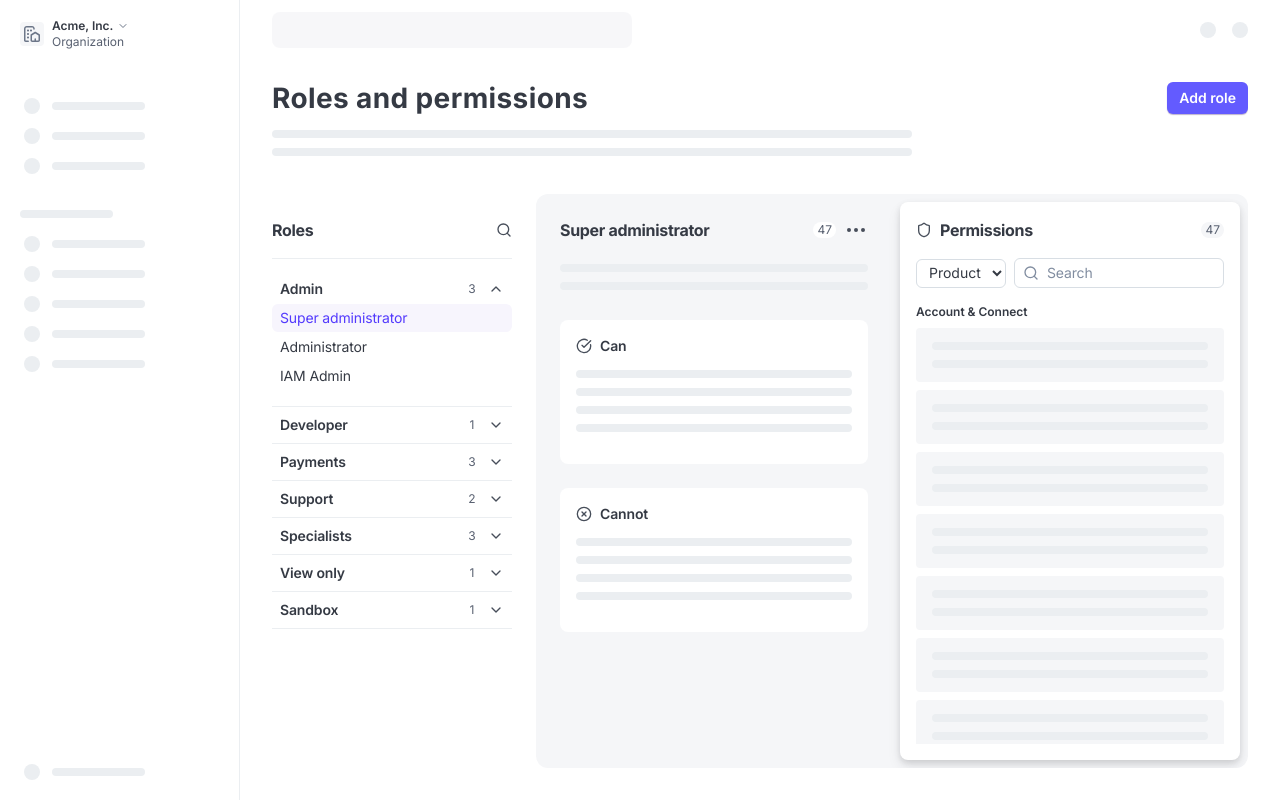
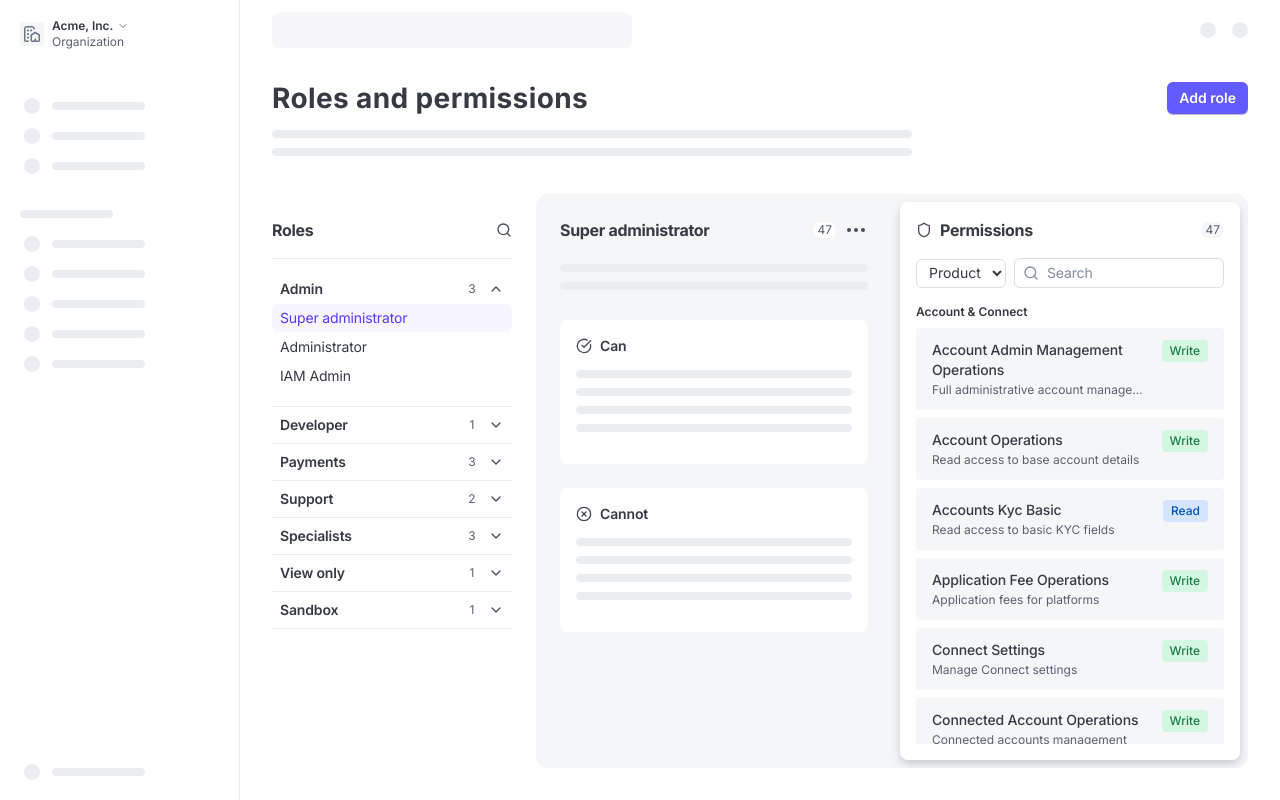
Before and after one commit to khoi-stripe/uvp, a Next.js app: page / in a window 1280 px wide. Built offline with nearby package versions, Linux system fonts and the light colour scheme.

Commit message:
Load actual permission data from spreadsheet
Committed-By-Agent: cursor

```diff
--- a/src/app/page.tsx
+++ b/src/app/page.tsx
@@ -301,7 +301,7 @@ export default function RolesPermissionsPage() {
             </div>
 
             {/* Grouped permissions list */}
-            <div className="flex-1 overflow-y-auto flex flex-col gap-2">
+            <div className="flex-1 overflow-y-auto flex flex-col gap-4">
               {Object.entries(groupedPermissions)
                 .sort(([a], [b]) => a.localeCompare(b))
                 .map(([groupName, perms]) => (
@@ -311,12 +311,11 @@ export default function RolesPermissionsPage() {
                     </h3>
                     <div className="flex flex-col gap-2">
                       {perms.map((permission) => (
-                        <div key={permission.id} className="bg-[#F5F6F8] rounded px-4 py-2">
-                          <div className="flex flex-col gap-2.5 py-1.5">
-                            <div className="h-2 bg-[#EBEEF1] rounded-lg w-full"></div>
-                            <div className="h-2 bg-[#EBEEF1] rounded-lg w-full"></div>
-                          </div>
-                        </div>
+                        <PermissionItem
+                          key={permission.id}
+                          permission={permission}
+                          roleId={selectedRole.id}
+                        />
                       ))}
                     </div>
                   </div>
@@ -338,7 +337,7 @@ export default function RolesPermissionsPage() {
   );
 }
 
-function PermissionCard({
+function PermissionItem({
   permission,
   roleId,
 }: {
@@ -353,47 +352,29 @@ function PermissionCard({
       ? "Write"
       : access?.includes("read") && access?.includes("write")
       ? "Read + Write"
-      : access || "None";
-
-  const sensitivityColors: Record<string, string> = {
-    "Non-sensitive": "bg-gray-100 text-gray-600",
-    "Payment credentials": "bg-amber-100 text-amber-700",
-    "Contains PII": "bg-red-100 text-red-700",
-    "Financial data": "bg-blue-100 text-blue-700",
-    "Financial data + PII": "bg-purple-100 text-purple-700",
-  };
+      : access || "—";
 
   return (
-    <div className="bg-white border border-gray-200 rounded-lg p-4 hover:border-gray-300 transition-colors">
-      <div className="flex items-start justify-between mb-2">
-        <div className="flex-1">
-          <h4 className="text-sm font-medium text-gray-900">
+    <div className="bg-[#F5F6F8] rounded px-4 py-3">
+      <div className="flex items-start justify-between gap-3">
+        <div className="flex-1 min-w-0">
+          <h4 className="text-[14px] font-medium text-[#353A44] leading-5 tracking-[-0.15px] capitalize">
             {permission.name.replace(/_/g, " ")}
           </h4>
-          <p className="text-xs text-gray-500 mt-0.5">{permission.description}</p>
+          <p className="text-[12px] text-[#596171] leading-4 mt-0.5 truncate">
+            {permission.description}
+          </p>
         </div>
         <span
-          className={`text-xs font-medium px-2 py-1 rounded ${
+          className={`text-[12px] font-medium px-2 py-0.5 rounded flex-shrink-0 ${
             access === "write" || access?.includes("write")
-              ? "bg-green-100 text-green-700"
-              : "bg-blue-100 text-blue-700"
+              ? "bg-[#D3F8DF] text-[#1D7C4D]"
+              : "bg-[#D4E5FF] text-[#0055BC]"
           }`}
         >
           {accessLabel}
         </span>
       </div>
-      <div className="flex items-center gap-2 mt-2">
-        <span
-          className={`text-xs px-2 py-0.5 rounded ${
-            sensitivityColors[permission.sensitivityLevel] ||
-            "bg-gray-100 text-gray-600"
-          }`}
-        >
-          {permission.sensitivityLevel}
-        </span>
-        <span className="text-xs text-gray-400">•</span>
-        <span className="text-xs text-gray-500">{permission.actionType}</span>
-      </div>
     </div>
   );
 }
```
